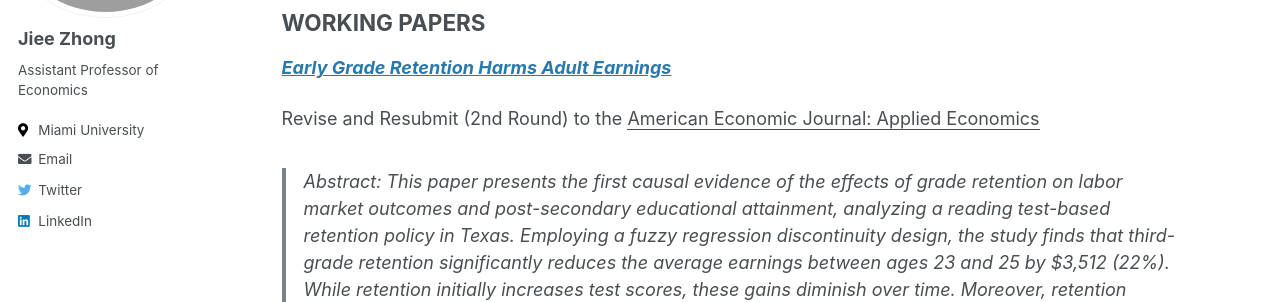
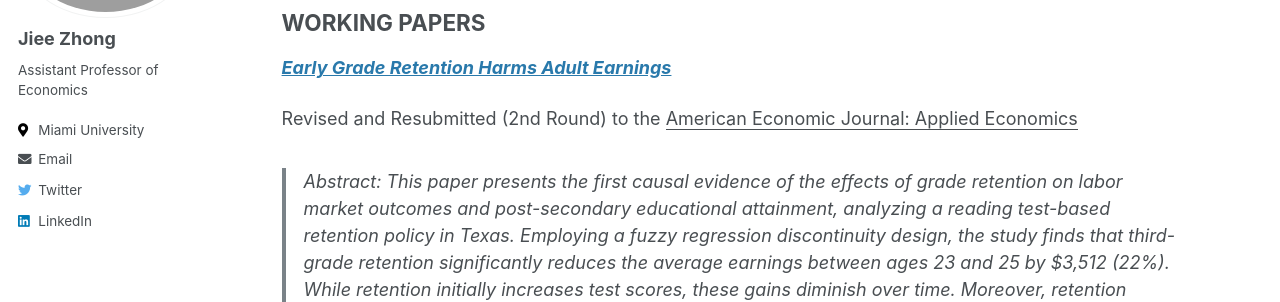
Before and after one commit to jieezhong/jieezhong.github.io, a Jekyll site: the page built from _pages/research.md, in a window 1280 px wide and 900 px high, scrolled down 595 px. Shown: the part 152-454 px from the top of the window. Built offline with Jekyll 4.4.1, drawn with Linux system fonts in a browser that asks for light colours.

Commit message:
Update research.md

```diff
--- a/_pages/research.md
+++ b/_pages/research.md
@@ -19,7 +19,7 @@ header:
 
 ***[Early Grade Retention Harms Adult Earnings](/files/pdf/JMP_May2025.pdf)***
 
-Revise and Resubmit (2nd Round) to the <ins> American Economic Journal: Applied Economics </ins>
+Revised and Resubmitted (2nd Round) to the <ins> American Economic Journal: Applied Economics </ins>
 
 > Abstract: This paper presents the first causal evidence of the effects of grade retention on labor market outcomes and post-secondary educational attainment, analyzing a reading test-based retention policy in Texas. Employing a fuzzy regression discontinuity design, the study finds that third-grade retention significantly reduces the average earnings between ages 23 and 25 by $3,512 (22%). While retention initially increases test scores, these gains diminish over time. Moreover, retention increases school absence, violence, and crime. It further reduces the likelihood of high school graduation but does not affect college enrollment, graduation, the timing of these outcomes, or the selectivity of college attended.
 
```
